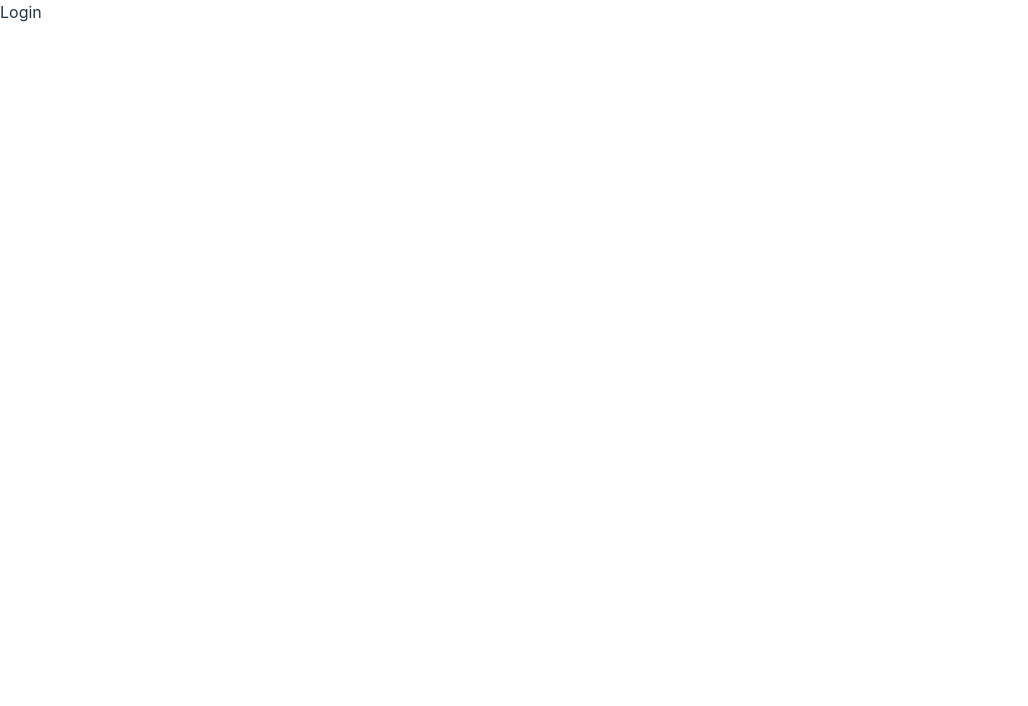
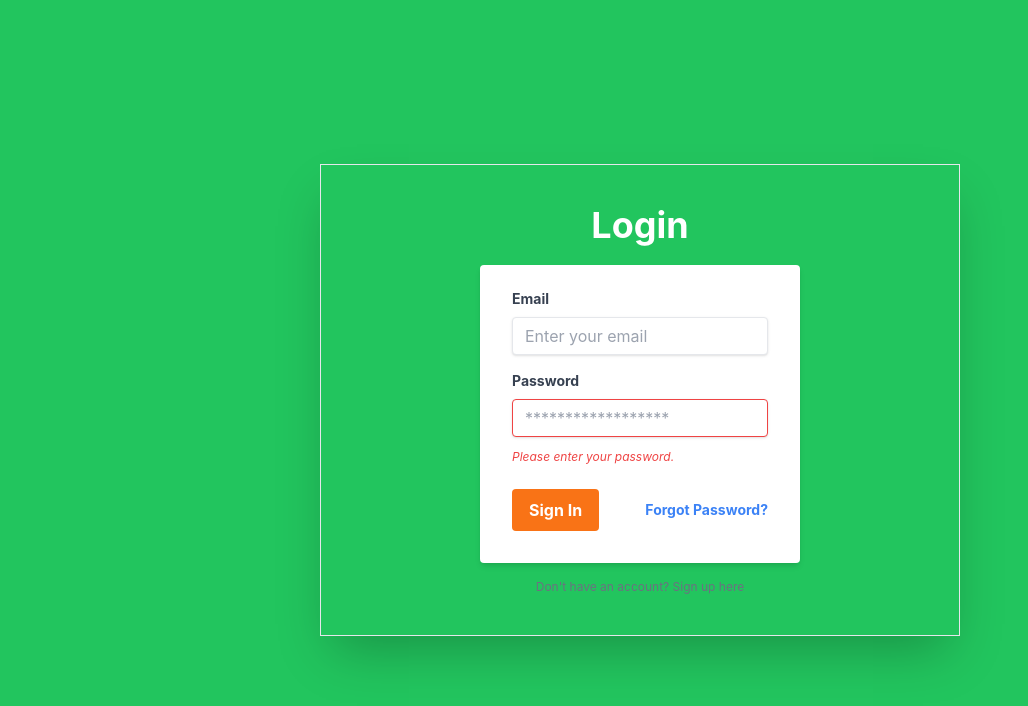
Before and after one commit to dev-sylv/FoodApp, a React (Vite) app: page /login-user in a window 1280 px wide. Shown: the top 706 px of the page, without its empty margins (0-1028 px from the left). Built offline with nearby package versions, Linux system fonts and the light colour scheme.

Commit message:
working on login page

```diff
--- a/src/pages/Auth/Login.tsx
+++ b/src/pages/Auth/Login.tsx
@@ -1,7 +1,55 @@
 import React from "react";
 
 const Login = () => {
-  return <div>Login</div>;
+  return (
+    <div className="w-full h-screen bg-green-500 flex justify-center items-center">
+      <div className="border shadow-2xl py-10 flex flex-col justify-center items-center w-6/12">
+        <h4 className="text-white font-bold text-4xl mb-5">Login</h4>
+        <div className="w-full max-w-xs">
+          <form className="bg-white shadow-md rounded px-8 pt-6 pb-8 mb-4">
+            <div className="mb-4">
+              <label className="block text-gray-700 text-sm font-bold mb-2">
+                Email
+              </label>
+              <input
+                className="shadow appearance-none border rounded w-full py-2 px-3 text-gray-700 leading-tight focus:outline-none focus:shadow-outline"
+                type="email"
+                placeholder="Enter your email"
+              />
+            </div>
+            <div className="mb-6">
+              <label className="block text-gray-700 text-sm font-bold mb-2">
+                Password
+              </label>
+              <input
+                className="shadow appearance-none border border-red-500 rounded w-full py-2 px-3 text-gray-700 mb-3 leading-tight focus:outline-none focus:shadow-outline"
+                type="password"
+                placeholder="******************"
+              />
+              <p className="text-red-500 text-xs italic">
+                Please enter your password.
+              </p>
+            </div>
+            <div className="flex items-center justify-between">
+              <button
+                className="bg-orange-500 hover:bg-orange-500 text-white font-bold py-2 px-4 rounded focus:outline-none focus:shadow-outline"
+                type="button">
+                Sign In
+              </button>
+              <a
+                className="inline-block align-baseline font-bold text-sm text-blue-500 hover:text-blue-800"
+                href="#">
+                Forgot Password?
+              </a>
+            </div>
+          </form>
+          <p className="text-center text-gray-500 text-xs">
+            Don't have an account? <span>Sign up here</span>
+          </p>
+        </div>
+      </div>
+    </div>
+  );
 };
 
 export default Login;
--- a/src/pages/Auth/Register.tsx
+++ b/src/pages/Auth/Register.tsx
@@ -4,14 +4,14 @@ import { NavLink } from "react-router-dom";
 const Register = () => {
   return (
     <div className="w-full h-screen bg-green-500 flex justify-center items-center">
-      <div className="pd-40 flex flex-col justify-center items-center w-54 ">
-        <h4>Sign Up</h4>
+      <div className="border shadow-2xl py-10 flex flex-col justify-center items-center w-6/12 ">
+        <h4 className="text-white font-bold text-4xl">Sign Up</h4>
 
-        <div className="w-300 bg-transparent h-40 pl-32 border-spacing-x-4 text-white">
+        <div className="w-80 outline-none rounded-xl h-10 bg-transparent px-5 border-2 text-white">
           <input type="text" placeholder="Enter your name" />
         </div>
 
-        <div className="w-300 bg-transparent h-40 pl-32 border-spacing-x-4 text-white">
+        {/* <div className="w-300 bg-transparent h-40 pl-32 border-spacing-x-4 text-white">
           <input type="email" placeholder="Enter a valid email" />
         </div>
 
@@ -37,7 +37,7 @@ const Register = () => {
           <NavLink to="/login-user">
             <b className="text-white cursor-pointer">Log in here</b>
           </NavLink>
-        </div>
+        </div> */}
       </div>
     </div>
   );
```
